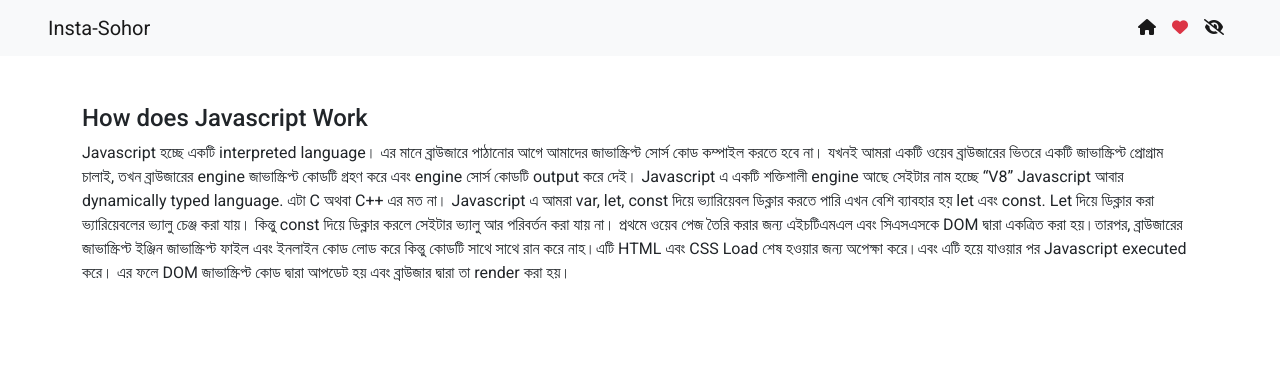
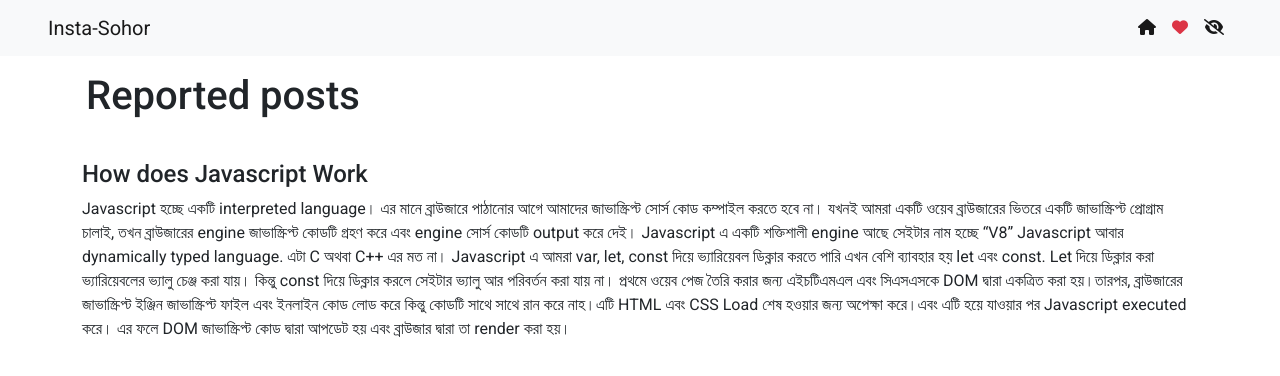
Before and after one commit to rakibulislamrabby/insta-sohor-asmnt, a plain HTML site: page index.html in a window 1280 px wide. Both pictures are taken after a click on the button 1214 px from the left and 28 px from the top of the page. Drawn offline with nearby package versions, Linux system fonts and the light colour scheme.

Commit message:
report posts issue solve

```diff
--- a/js/app.js
+++ b/js/app.js
@@ -158,6 +158,10 @@ const displayLikedPosts = () => {
 const displayReportedPosts = () => {
   //problem solve with error handling
   document.getElementById("reported").innerHTML = "";
+  var h1 = document.createElement("h1");
+  h1.innerText = "Reported posts";
+  document.getElementById("reported").appendChild(h1)
+
   const reportedPosts = getReportedPosts();
   reportedPosts.forEach((post) => {
     const div = createPost(post);
```
Also changed, not shown: index.html (+1 -3 lines).
